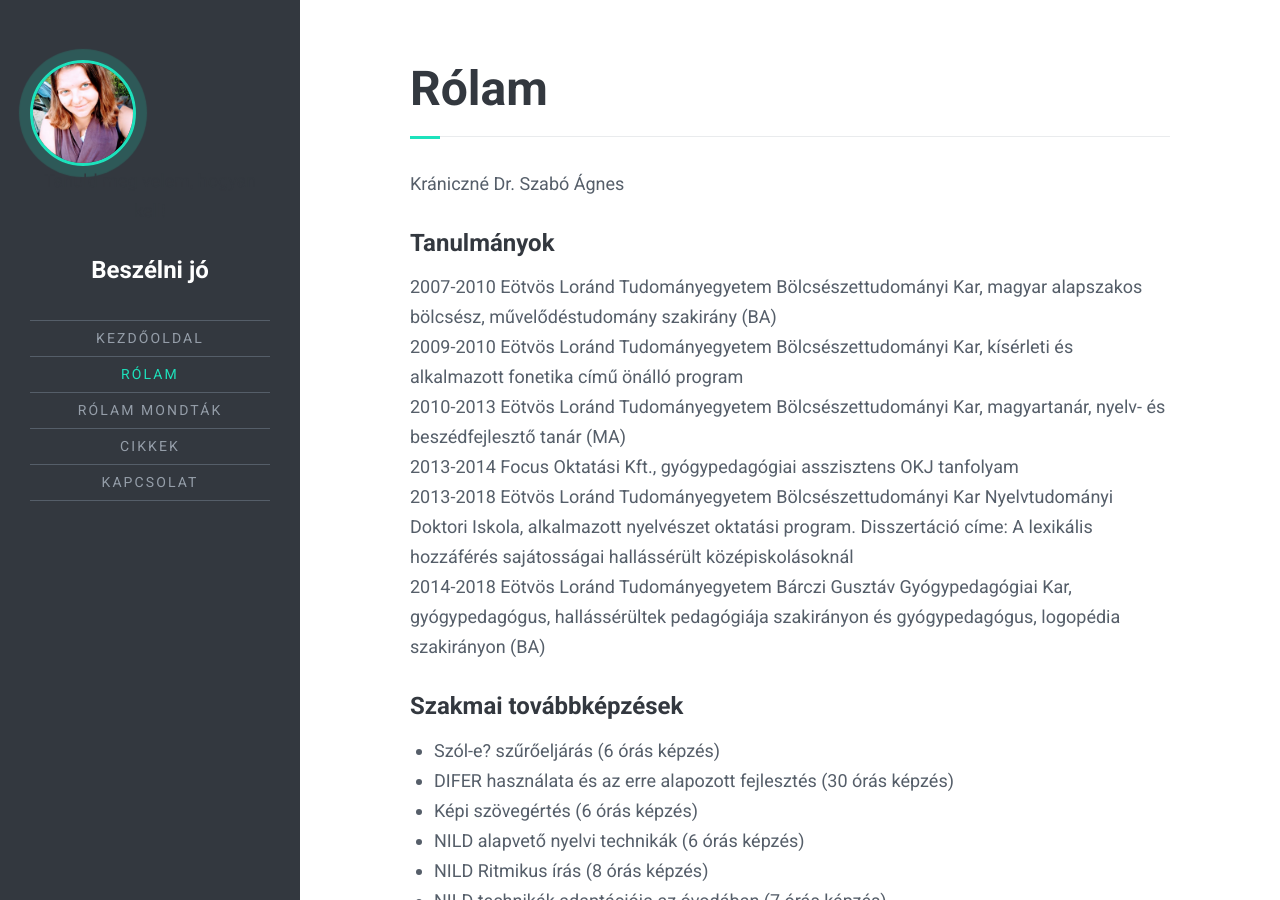
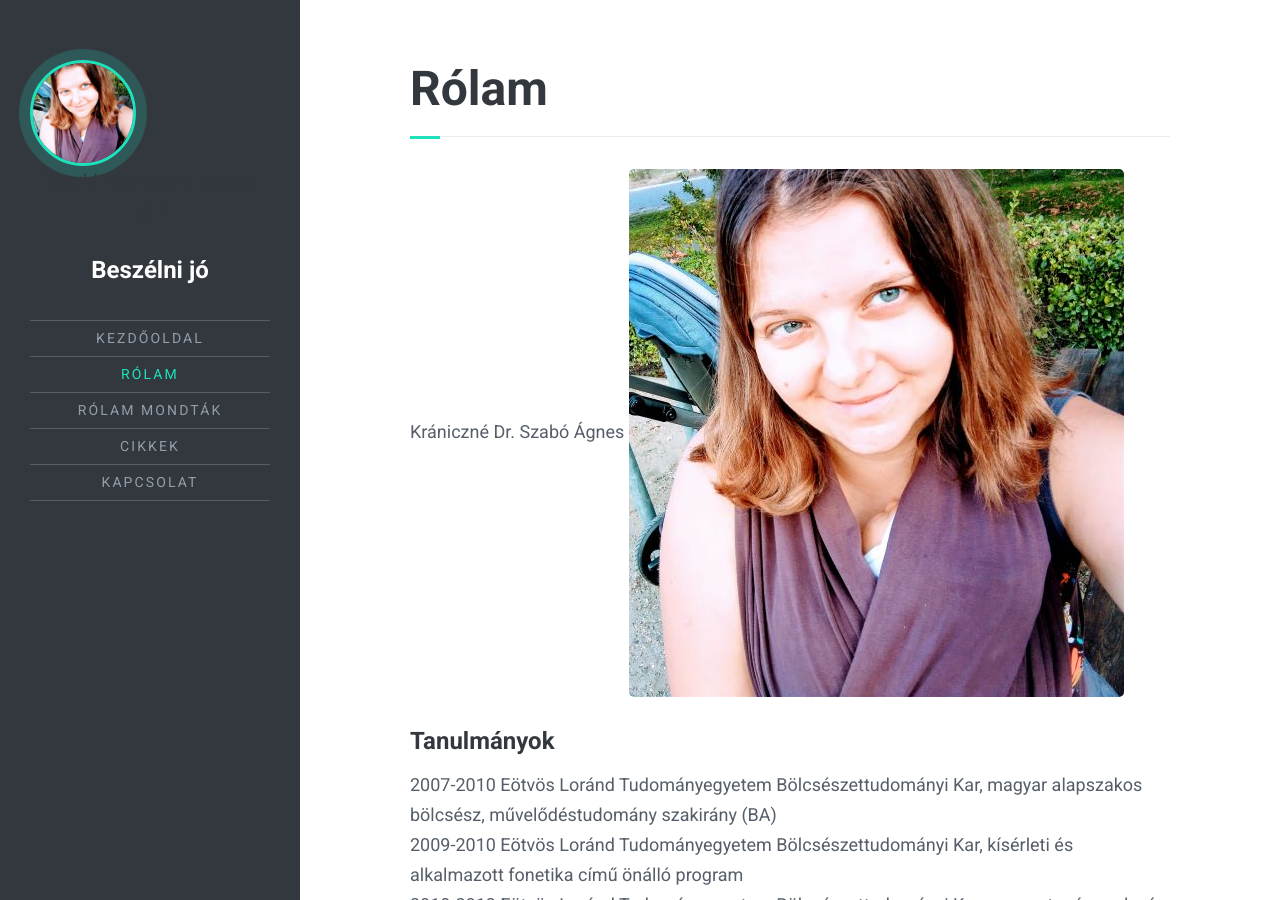
Before and after one commit to beszelnijo/beszelnijo.github.io, a Jekyll site: the page built from rolam.md, in a window 1280 px wide and 900 px high. Built offline with Jekyll 4.4.1, drawn with Linux system fonts in a browser that asks for light colours.

Commit message:
Update rolam.md

```diff
--- a/rolam.md
+++ b/rolam.md
@@ -6,7 +6,7 @@ image: images/avatar.jpg
 ---
 
 Krániczné Dr. Szabó Ágnes
-
+![Krániczné Dr. Szabó Ágnes](/images/avatar.jpg)
 #### Tanulmányok
 2007-2010 Eötvös Loránd Tudományegyetem Bölcsészettudományi Kar, magyar alapszakos bölcsész, művelődéstudomány szakirány (BA)
 2009-2010 Eötvös Loránd Tudományegyetem Bölcsészettudományi Kar, kísérleti és alkalmazott fonetika című önálló program
```
